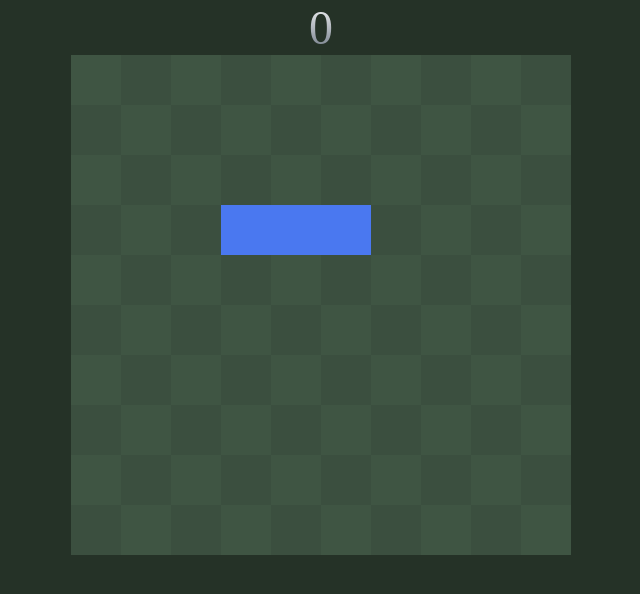
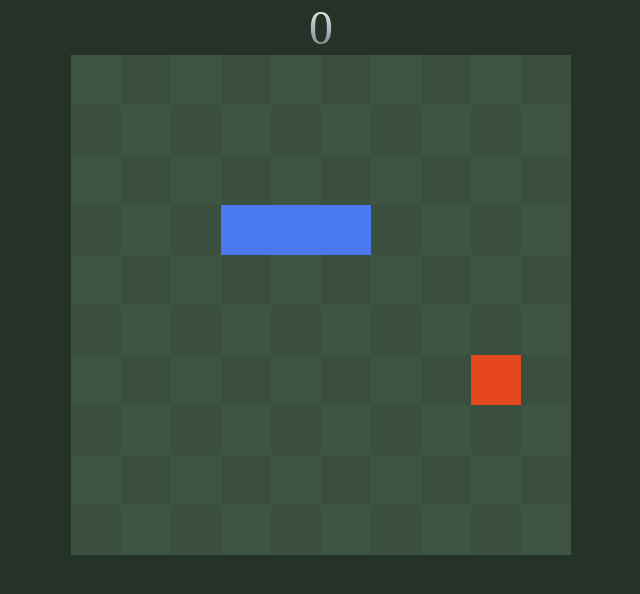
Before and after one commit to Impre7ive/snake-game-javascript, a plain HTML site: page index.html in a window 1280 px wide. Shown: the whole page, without its empty margins (319-959 px from the left). Drawn offline with Linux system fonts and the light colour scheme.

Commit message:
Added collisions and score.

```diff
--- a/game.js
+++ b/game.js
@@ -18,14 +18,25 @@ const snake = {
     initialSize: 3,
 };
 
+const food = {
+    position: {x: 0, y: 0},
+    color: '#e7471d'
+};
+
 const game = {
     score: 0,
     isGameActive: false,
     init: function () {
+        clearInterval(game.loop);
+        this.score = 0;
+        this.isGameActive = false;
+        this.updateScore();
         this.setCanvasSize();
-        this.setBackground();
+        this.drawBackground();
         this.setSnake();
         this.drawSnake();
+        this.setFood();
+        this.drawFood();
     },
     clearCanvas: function() {
         const ctx = settings.context();
@@ -35,7 +46,7 @@ const game = {
        settings.canvas.width = settings.cellCount * settings.cellSize;
        settings.canvas.height = settings.cellCount * settings.cellSize;
     },
-    setBackground: function() {
+    drawBackground: function() {
         const ctx = settings.context();
 
         for (let row = 0; row < settings.cellCount; ++row) {
@@ -57,7 +68,10 @@ const game = {
         ];
     },
     moveSnake: function () {
-        let head = {x: snake.tail[0].x, y: snake.tail[0].y};
+        let head = {
+            x: snake.tail[0].x,
+            y: snake.tail[0].y
+        };
 
         switch (snake.direction) {
             case 'down':
@@ -73,8 +87,24 @@ const game = {
                 head.x++;
                 break;
         }
+
+        if (this.isSnakeCollision(head) || this.isOutOfField(head))
+        {
+            this.init();
+            return;
+        }
+
         snake.tail.unshift(head);
         snake.tail.pop();
+
+        if (this.isSnakeCollision(food.position))
+        {
+            let newHead = {x: food.position.x, y: food.position.y};
+            snake.tail.unshift(newHead);
+            this.setFood();
+            this.score++;
+            this.updateScore();
+        }
     },
     drawSnake: function () {
         const ctx = settings.context();
@@ -88,12 +118,45 @@ const game = {
                 settings.cellSize);
         });
     },
+    setFood: function () {
+        let result = {x: 0, y: 0};
+
+        do {
+            result.x = this.getRandomNumber(settings.cellCount);
+            result.y = this.getRandomNumber(settings.cellCount);
+        } while (this.isSnakeCollision(result));
+
+        food.position.x = result.x;
+        food.position.y = result.y;
+    },
+    getRandomNumber: function(max) {
+        return Math.floor(Math.random() * (max)); //we need to add 1, but array starts with 0, so no need
+    },
+    isSnakeCollision: function(point) {
+        return snake.tail.some(position => position.x === point.x && position.y === point.y);
+    },
+    isOutOfField: function (point) {
+        return point.x >= settings.cellCount || point.y >= settings.cellCount || point.x < 0 || point.y < 0;
+    },
+    updateScore: function() {
+        settings.score.innerHTML = game.score;
+    },
+    drawFood: function() {
+        const ctx = settings.context();
+        ctx.fillStyle = food.color;
+
+        ctx.fillRect(
+            food.position.x * settings.cellSize,
+            food.position.y * settings.cellSize,
+            settings.cellSize,
+            settings.cellSize);
+    },
     gameLoop: function() {
-        console.log(1);
         this.clearCanvas()
         this.moveSnake();
-        this.setBackground();
+        this.drawBackground();
         this.drawSnake();
+        this.drawFood();
     }
 };
 
@@ -110,7 +173,8 @@ window.addEventListener("keydown", (event) => {
 
     if (!game.isGameActive) {
         game.isGameActive = true;
-        setInterval(() => {
+
+        game.loop = setInterval(() => {
             requestAnimationFrame(() => {
                game.gameLoop();
             });
--- a/index.html
+++ b/index.html
@@ -7,7 +7,7 @@
     <title>Snake game</title>
 </head>
 <body>
-    <div id="score">0</div>
+    <div id="score"></div>
     <canvas id="game"></canvas>
     <script defer src="/game.js"></script>
 </body>
```
